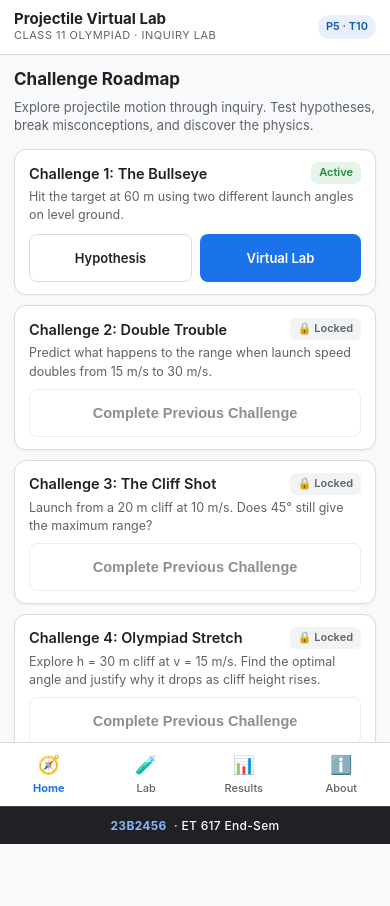
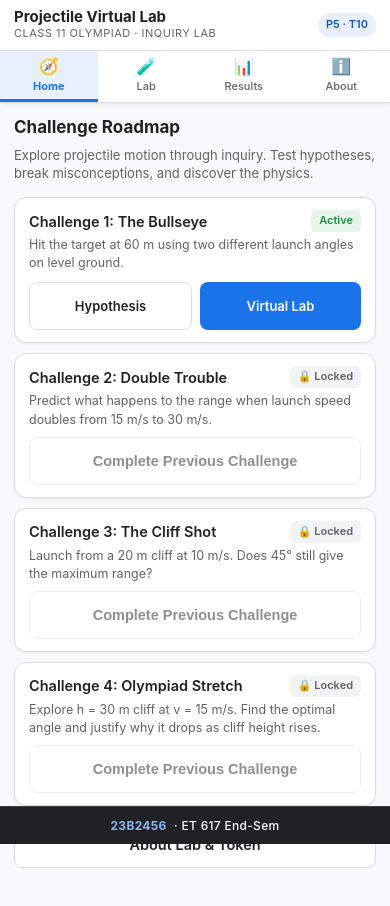
Before and after one commit to subwizog/et617-endsem-23b2456, a plain HTML site: page index.html in a window 390 px wide. Drawn offline with Linux system fonts and the light colour scheme.

Commit message:
feat(ui): relocate navigation menu to top of phone

```diff
--- a/css/style.css
+++ b/css/style.css
@@ -16,9 +16,9 @@
   --text-muted: #5f6368;
   --border: #dadce0;
   --border-focus: #1a73e8;
-  --bottom-nav-height: 64px;
+  --top-nav-height: 52px;
   --footer-height: 38px;
-  --safe-bottom: calc(var(--bottom-nav-height) + var(--footer-height));
+  --safe-bottom: calc(var(--footer-height) + 16px);
   --font-family: -apple-system, BlinkMacSystemFont, 'Segoe UI', Roboto, Helvetica, Arial, sans-serif;
 }
 
@@ -54,14 +54,11 @@ body {
   padding-bottom: var(--safe-bottom);
 }
 
-/* Header */
+/* Header within top bar */
 .app-header {
   background-color: var(--surface);
   border-bottom: 1px solid var(--border);
   padding: 10px 14px;
-  position: sticky;
-  top: 0;
-  z-index: 100;
   display: flex;
   align-items: center;
   justify-content: space-between;
@@ -435,21 +432,34 @@ main {
   box-shadow: 0 1px 3px rgba(26, 115, 232, 0.4);
 }
 
-/* Persistent Bottom Navigation (Thumb Zone) */
-.bottom-nav {
-  position: fixed;
-  bottom: var(--footer-height);
-  left: 50%;
-  transform: translateX(-50%);
+/* Top Header & Navigation Container (Sticky at top of phone) */
+.app-top-bar {
+  position: sticky;
+  top: 0;
+  z-index: 100;
+  background-color: var(--surface);
+  box-shadow: 0 2px 5px rgba(0, 0, 0, 0.08);
+}
+
+.app-header {
+  background-color: var(--surface);
+  border-bottom: 1px solid var(--border);
+  padding: 8px 14px;
+  display: flex;
+  align-items: center;
+  justify-content: space-between;
+}
+
+/* Top Navigation Tab Bar */
+.top-nav, .bottom-nav {
   width: 100%;
-  max-width: 440px;
-  height: var(--bottom-nav-height);
+  height: var(--top-nav-height);
   background: var(--surface);
-  border-top: 1px solid var(--border);
+  border-bottom: 1px solid var(--border);
   display: flex;
   justify-content: space-around;
   align-items: center;
-  z-index: 99;
+  position: relative;
 }
 
 .nav-item {
@@ -464,17 +474,20 @@ main {
   color: var(--text-muted);
   font-size: 11px;
   font-weight: 500;
-  transition: color 0.15s;
+  transition: all 0.15s ease;
+  border-bottom: 3px solid transparent;
 }
 
 .nav-item .nav-icon {
-  font-size: 18px;
-  margin-bottom: 2px;
+  font-size: 16px;
+  margin-bottom: 1px;
 }
 
 .nav-item.active {
   color: var(--primary);
   font-weight: 700;
+  border-bottom: 3px solid var(--primary);
+  background: var(--primary-light);
 }
 
 /* Identity Footer on EVERY screen */
--- a/index.html
+++ b/index.html
@@ -9,13 +9,35 @@
 </head>
 <body>
   <div id="app">
-    <!-- Header -->
-    <header class="app-header">
-      <div class="app-title-group">
-        <h1 id="header-title">Projectile Virtual Lab</h1>
-        <div class="sub" id="header-sub">Class 11 Olympiad · Inquiry Lab</div>
+    <!-- Top Header & Menu Tab Navigation -->
+    <header class="app-top-bar">
+      <div class="app-header">
+        <div class="app-title-group">
+          <h1 id="header-title">Projectile Virtual Lab</h1>
+          <div class="sub" id="header-sub">Class 11 Olympiad · Inquiry Lab</div>
+        </div>
+        <span class="badge-tag" id="header-badge">P5 · T10</span>
       </div>
-      <span class="badge-tag" id="header-badge">P5 · T10</span>
+
+      <!-- Top Menu Tab Bar -->
+      <nav class="top-nav" aria-label="Main Navigation">
+        <a href="#/home" class="nav-item" id="nav-home">
+          <span class="nav-icon">🧭</span>
+          <span>Home</span>
+        </a>
+        <a href="#/lab/1" class="nav-item" id="nav-lab">
+          <span class="nav-icon">🧪</span>
+          <span>Lab</span>
+        </a>
+        <a href="#/results/1" class="nav-item" id="nav-results">
+          <span class="nav-icon">📊</span>
+          <span>Results</span>
+        </a>
+        <a href="#/about" class="nav-item" id="nav-about">
+          <span class="nav-icon">ℹ️</span>
+          <span>About</span>
+        </a>
+      </nav>
     </header>
 
     <!-- Main Screens Container -->
@@ -314,26 +336,6 @@
       </section>
     </main>
 
-    <!-- Persistent Bottom Navigation Bar (Thumb Zone) -->
-    <nav class="bottom-nav" aria-label="Main Navigation">
-      <a href="#/home" class="nav-item" id="nav-home">
-        <span class="nav-icon">🧭</span>
-        <span>Home</span>
-      </a>
-      <a href="#/lab/1" class="nav-item" id="nav-lab">
-        <span class="nav-icon">🧪</span>
-        <span>Lab</span>
-      </a>
-      <a href="#/results/1" class="nav-item" id="nav-results">
-        <span class="nav-icon">📊</span>
-        <span>Results</span>
-      </a>
-      <a href="#/about" class="nav-item" id="nav-about">
-        <span class="nav-icon">ℹ️</span>
-        <span>About</span>
-      </a>
-    </nav>
-
     <!-- Global Footer Visible on EVERY Screen -->
     <footer class="global-footer" id="app-footer">
       <span><strong>23B2456</strong> · ET 617 End-Sem</span>
```
Also changed, not shown: 2 other files.
